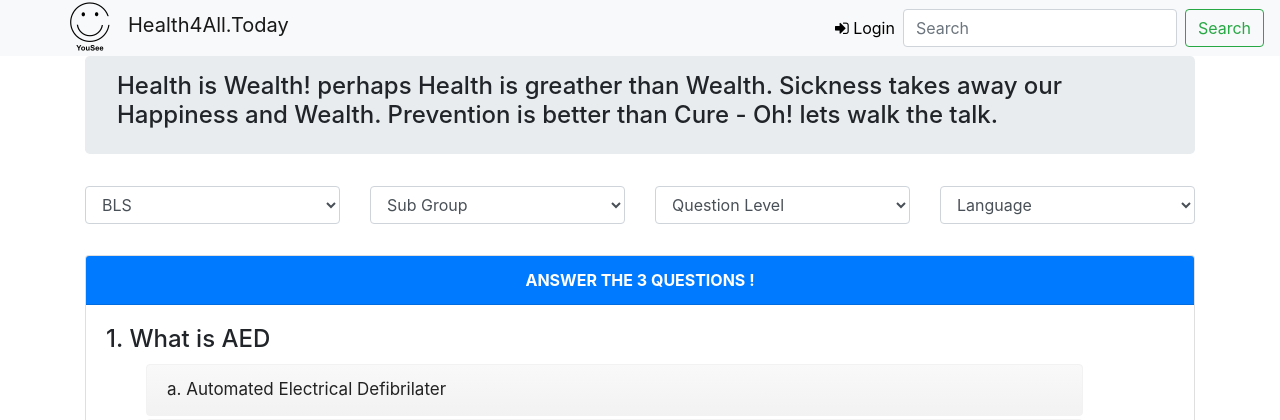
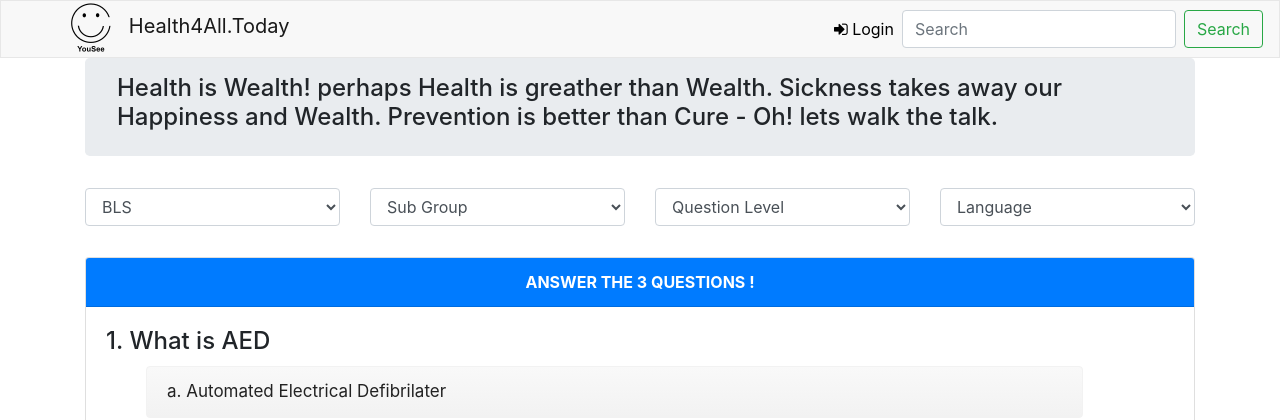
Before and after one commit to UCDS/health4all_today, a CodeIgniter app: page /database/index.php/welcome/index in a window 1280 px wide. Shown: the top 420 px of the page. Run offline with CodeIgniter, Linux system fonts and the light colour scheme; data comes from the database, SQL or seed files in the repository; some libraries are stand-ins or nearby versions.

Commit message:
Fix : header css

```diff
--- a/application/views/templates/header.php
+++ b/application/views/templates/header.php
@@ -13,10 +13,11 @@
     <script src="<?php echo base_url();?>assets/js/bootstrap.min.js"></script>
 
     <style>
-       a{
-        color:"black";
-      }
-
+       .navbar
+        {
+            background-color: #f8f8f8;
+            border:1px solid #e7e7e7;
+        }
       .bd-placeholder-img {
         font-size: 1.125rem;
         text-anchor: middle;
@@ -39,23 +40,27 @@
     <header>
   <!-- Fixed navbar -->
 
-  <nav class="navbar navbar-expand-md navbar-light  bg-light justify-content-between">
+  <nav class="navbar navbar-expand-md navbar-light   justify-content-between">
+    <a class="navbar-brand" href="https://yousee.in/c4c" target="_blank"><span style="position:absolute;font-size:2.7em;left:5%;top:-18px" class="logo logo-yousee"></a>
 
-    <a class="navbar-brand" href="https://yousee.in/c4c" target="_blank"><span style="position:absolute;font-size:2.7em;left:5%;top:-18px" class="logo logo-yousee"></a>
+    <a class="navbar-brand" href="<?php echo base_url();?>" >
+    <span style="position:absolute;left:10%;top:10px">Health4All.Today</span></a>
     <button class="navbar-toggler" type="button" data-toggle="collapse" data-target="#navbarCollapse" aria-controls="navbarCollapse" aria-expanded="false" aria-label="Toggle navigation">
       <span class="navbar-toggler-icon"></span>
     </button>
-    <a class="navbar-brand" href="<?php echo base_url();?>" > <span style="position:absolute;left:10%;top:10px">Health4All.Today</style></a>
     <div class="collapse navbar-collapse" id="navbarCollapse">
-      <ul class="navbar-nav navbar-left mr-auto">
+      <ul class="navbar-nav mr-auto">
       <?php
         $logged_in=$this->session->userdata('logged_in');
       if($logged_in) { ?>
+        <!-- <li class="nav-item active">
+          <a class="nav-link" href="<?php echo base_url();?>admin" >Home <span class="sr-only">(current)</span></a>
+        </li> -->
+      </ul>
+      <ul class="navbar-nav navbar-right ">
         <li class="nav-item active">
           <a class="nav-link" href="<?php echo base_url();?>admin" >Home <span class="sr-only">(current)</span></a>
         </li>
-      </ul>
-      <ul class="navbar-nav navbar-right ">
           <li class="nav-item">
              <a class="nav-link" href="#" style="text-decoration:none; color:black;"> <?php echo $logged_in['username']." | " ; ?></a>
           </li>
```
